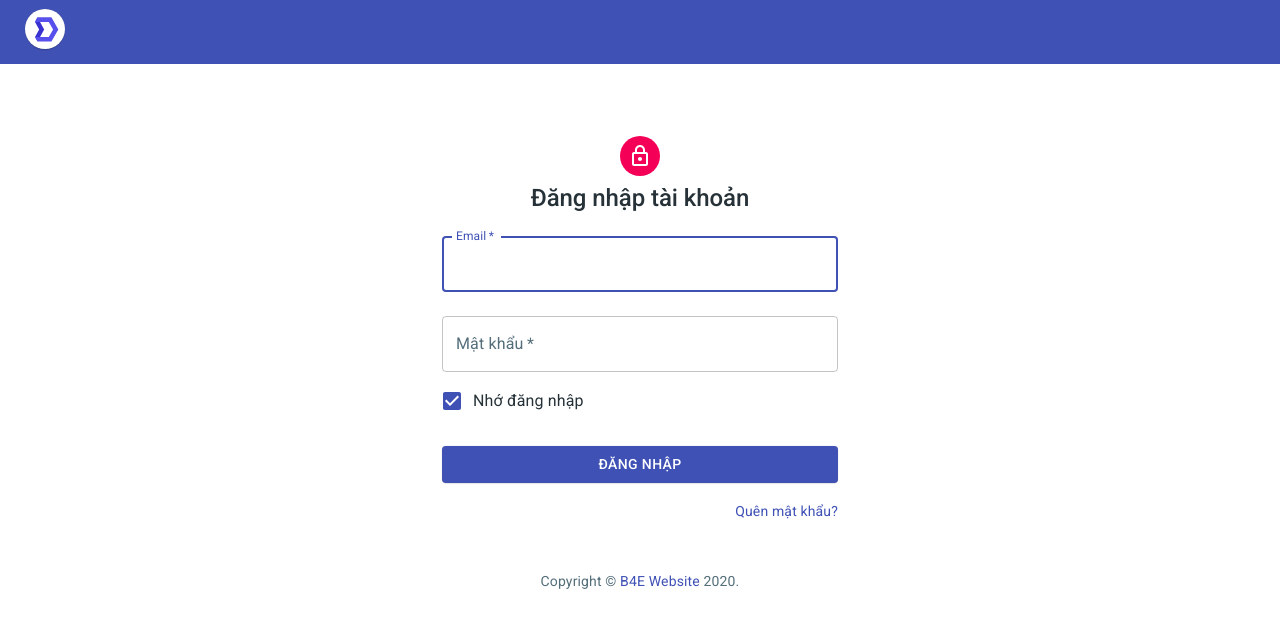
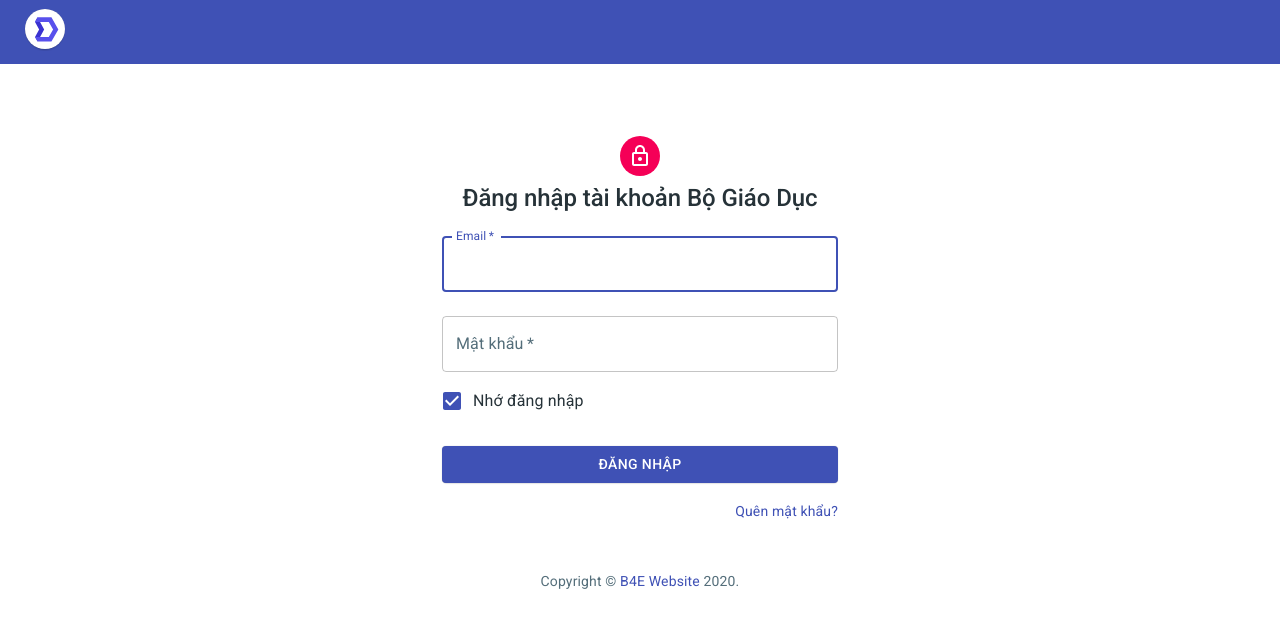
Before and after one commit to BlocckchainForEducation/ministry-frontend, a React (Create React App) app: page /dang-nhap in a window 1280 px wide. Shown: the top 628 px of the page. Built offline with nearby package versions, Linux system fonts and the light colour scheme.

Commit message:
:pencil2: update title SignIn

```diff
--- a/src/views/SignIn/index.js
+++ b/src/views/SignIn/index.js
@@ -12,10 +12,8 @@ import TextField from "@material-ui/core/TextField";
 import Typography from "@material-ui/core/Typography";
 import LockOutlinedIcon from "@material-ui/icons/LockOutlined";
 import React, { useState } from "react";
-import { Link as RouterLink, Navigate, useNavigate } from "react-router-dom";
-import { setLocalRole, setSessionRole } from "src/utils/mng-role";
+import { Link as RouterLink, useNavigate } from "react-router-dom";
 import { getToken, setLocalToken, setSessionToken } from "src/utils/mng-token";
-// import { getRedirect } from "src/utils/role-redirect";
 
 function Copyright() {
   return (
@@ -95,7 +93,7 @@ export default function SignIn() {
           <LockOutlinedIcon />
         </Avatar>
         <Typography component="h1" variant="h3">
-          Đăng nhập tài khoản
+          Đăng nhập tài khoản Bộ Giáo Dục
         </Typography>
         <form className={classes.form} noValidate>
           <TextField
```
